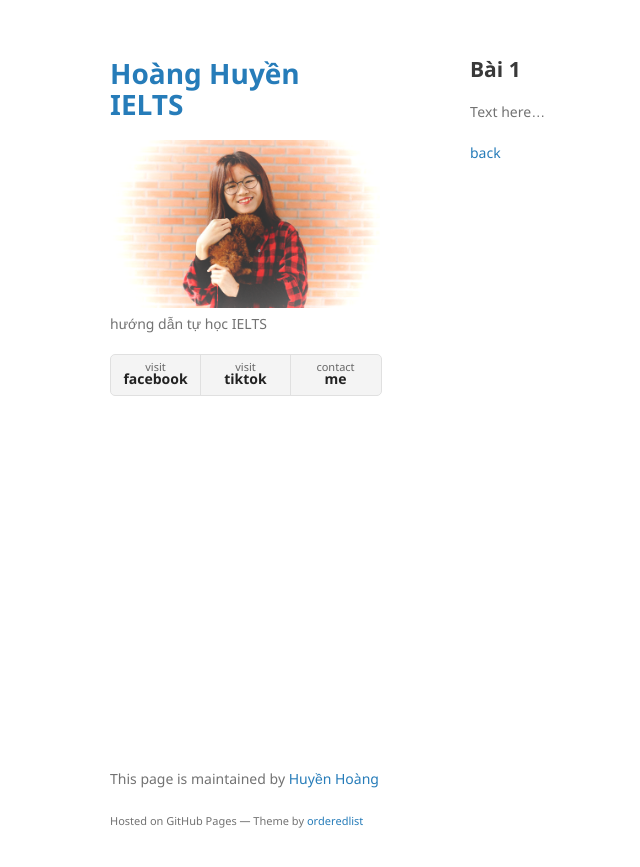
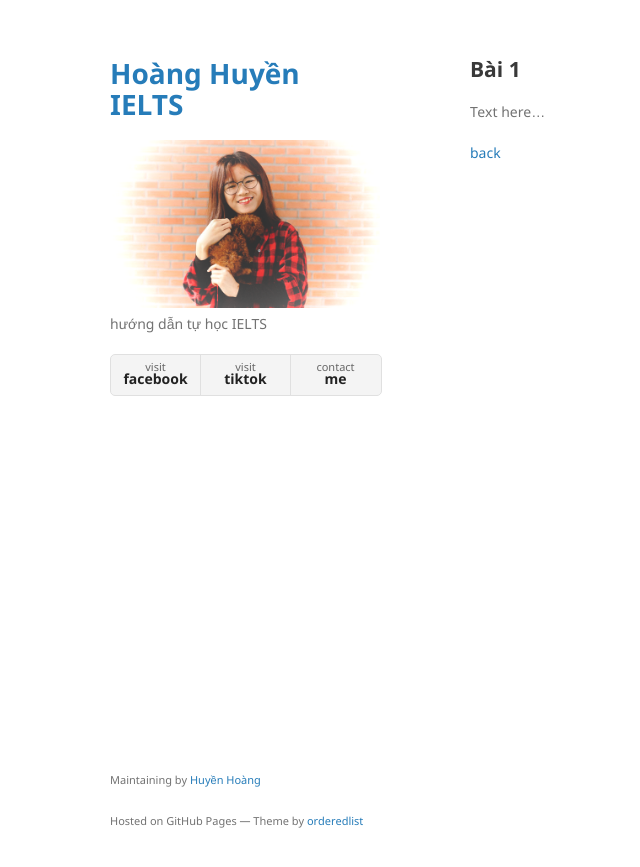
Before and after one commit to hoang-huyen-ielts/hoang-huyen-ielts.github.io, a Jekyll site: the page built from another-page.md, in a window 1280 px wide. Shown: the top 867 px of the page, without its empty margins (100-740 px from the left). Built offline with Jekyll 4.4.1, drawn with Linux system fonts in a browser that asks for light colours; our own code applies the rules of GitHub Pages for plain Markdown files.

Commit message:
Update default.html

```diff
--- a/_layouts/default.html
+++ b/_layouts/default.html
@@ -56,7 +56,7 @@
         {% if site.github.is_project_page %}
         <p>This project is maintained by <a href="{{ site.github.owner_url }}">{{ site.github.owner_name }}</a></p>
         {% endif %}
-        <p>This page is maintained by <a href="https://www.facebook.com/hoang.huyen.332">Huyền Hoàng</a></p>
+        <p><small>Maintaining by <a href="https://www.facebook.com/hoang.huyen.332">Huyền Hoàng</a></small></p>
         <p><small>Hosted on GitHub Pages &mdash; Theme by <a href="https://github.com/orderedlist">orderedlist</a></small></p>
       </footer>
     </div>
```
